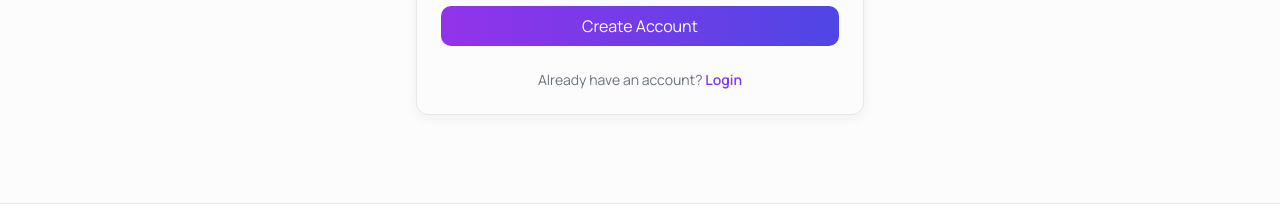
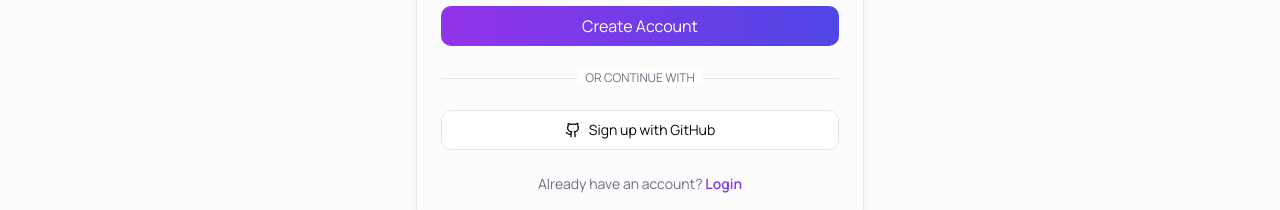
Before and after one commit to Nephyy1/nephyy-sharecode, a Next.js app: page /register in a window 1280 px wide. Shown: the part 530-740 px from the top of the page. Built offline with nearby package versions, Linux system fonts and the light colour scheme; no server answers.

Commit message:
Update page.tsx

```diff
--- a/app/(auth)/register/page.tsx
+++ b/app/(auth)/register/page.tsx
@@ -5,7 +5,7 @@ import { Button } from '@/components/ui/button';
 import { Card, CardContent, CardDescription, CardHeader, CardTitle } from '@/components/ui/card';
 import { Input } from '@/components/ui/input';
 import { Label } from '@/components/ui/label';
-import { CheckCircle, LoaderCircle, Lock, Mail, User } from 'lucide-react';
+import { CheckCircle, Github, LoaderCircle, Lock, Mail, User } from 'lucide-react';
 import Link from 'next/link';
 import { useState } from 'react';
 
@@ -84,6 +84,18 @@ export default function RegisterPage() {
               {isLoading && <LoaderCircle className="mr-2 h-4 w-4 animate-spin" />}
               Create Account
             </Button>
+            <div className="relative my-6">
+              <div className="absolute inset-0 flex items-center">
+                <span className="w-full border-t" />
+              </div>
+              <div className="relative flex justify-center text-xs uppercase">
+                <span className="bg-background px-2 text-muted-foreground">Or continue with</span>
+              </div>
+            </div>
+            <Button variant="outline" className="w-full">
+              <Github className="mr-2 h-4 w-4" />
+              Sign up with GitHub
+            </Button>
           </form>
         </CardContent>
         <div className="text-center p-6 pt-0 text-sm">
```
